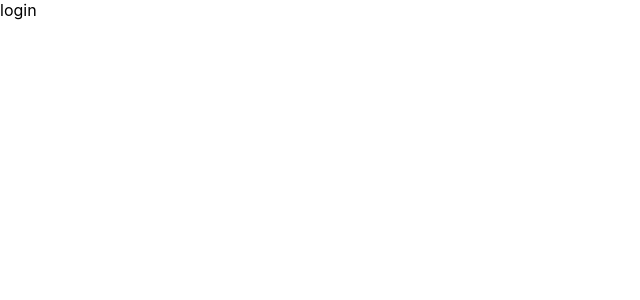
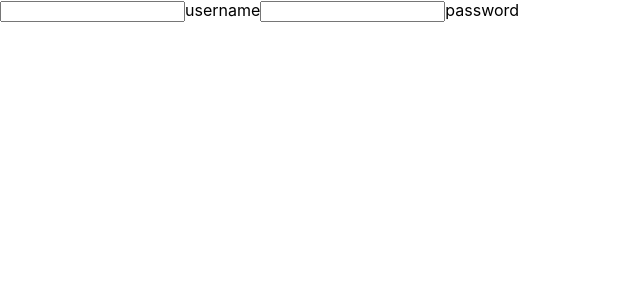
Before and after one commit to smithkirsten/whats-cooking, a React (Create React App) app: page / in a window 1280 px wide. Shown: the top 300 px of the page, without its empty margins (0-640 px from the left). Built offline with nearby package versions, Linux system fonts and the light colour scheme.

Commit message:
Add input boxes for login

```diff
--- a/src/Components/Login/Login.jsx
+++ b/src/Components/Login/Login.jsx
@@ -5,9 +5,15 @@
   const [password, setPassword] = useState('')
 
   return (
-    <>
-      login
-    </>
+    <main>
+      <section>
+        <input id="username" type='text' />
+        <label for="username">username</label>
+
+        <input id="password" type='password' />
+        <label for="password">password</label>
+      </section>
+    </main>
   );
 }
 
```
